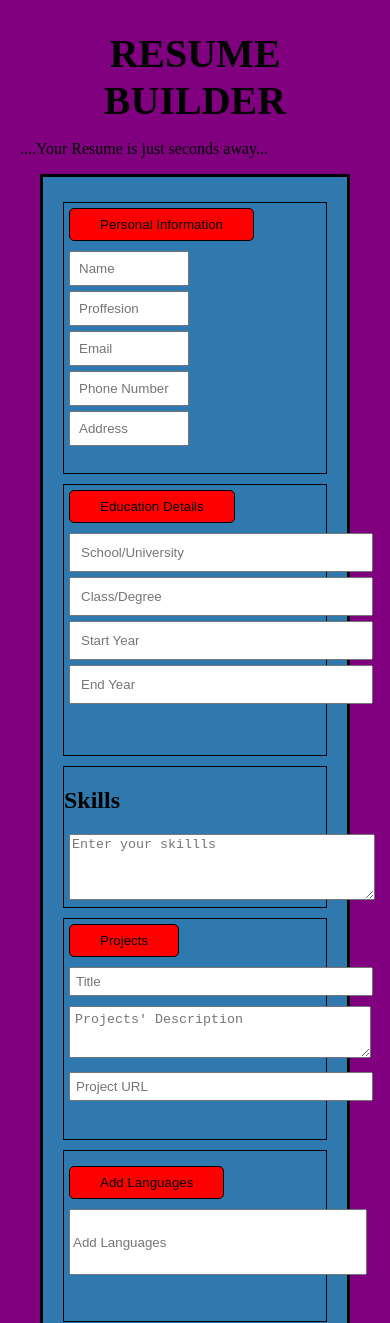
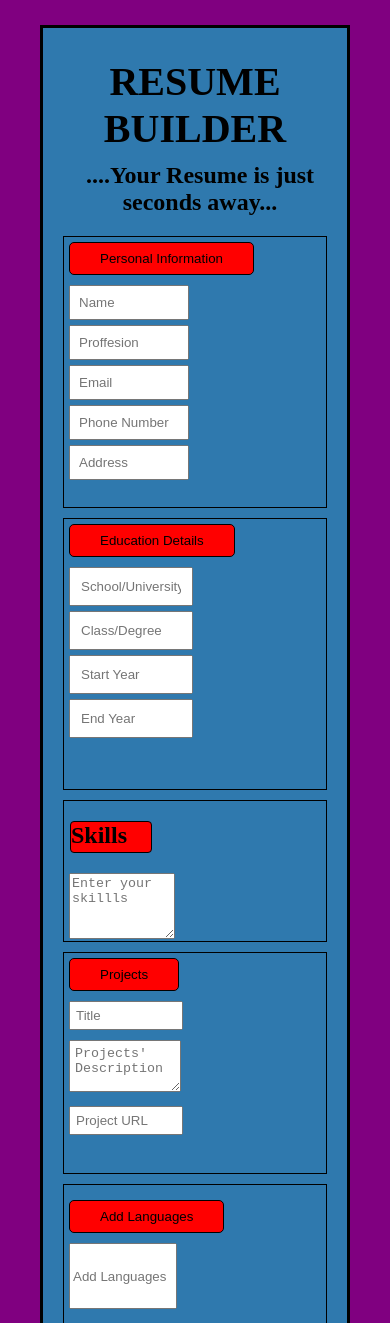
Before and after one commit to KipletingEdwin/Resume-Builder, a React (Create React App) app: page /education in a window 390 px wide. Shown: the top 1323 px of the page. Built offline with nearby package versions, Linux system fonts and the light colour scheme; data requests are answered from the project's data file.

Commit message:
make the page responsive

```diff
--- a/src/App.js
+++ b/src/App.js
@@ -74,10 +74,11 @@ function App() {
 
   return (
     <div className="app">
-      <h4>RESUME BUILDER</h4>
-      <p>....Your Resume is just seconds away...</p>
+
 
       <div className="resume">
+      <h4>RESUME BUILDER</h4>
+      <h6>....Your Resume is just seconds away...</h6>
         <form>
           <PersonalInfo
             formData={formData}
--- a/src/index.css
+++ b/src/index.css
@@ -8,21 +8,20 @@ body {
   height: 2500px;
   padding: 20px;
 }
-.app h4 {
+.resume h4 {
   text-align: center;
   font-size: 2.5rem;
   margin: 10px 10px 5px 10px;
 }
-/* .app p{
+.resume h6{
   text-align: center;
   font-size: 1.5rem;
-  background-color: white;
-  margin: 0px;
-} */
+  margin: 10px 10px 20px 20px;
+}
 
 .resume {
   background-color: rgb(47, 121, 174);
-  height: 1180px;
+  height: 1290px;
   margin: 5px 20px 20px 20px;
   padding: 20px;
   border: 3px solid black;
@@ -76,6 +75,14 @@ body {
   margin-top: 10px;
 
   border: 1px solid black;
+}
+.Skills h2{
+  border: 0.5px solid black;
+  background-color: red;
+  width: 80px;
+  height: 30px;
+  margin-left: 6px;
+  border-radius: 4px;
 }
 
 .Skills textarea {
@@ -169,4 +176,19 @@ body {
   .PersonalInfo input {
     width: 100px;
   }
+  .Education input {
+    width: 100px;
+  }
+  .Languages input {
+    width: 100px;
+  }
+  .Skills textarea {
+    width: 100px;
+  }
+  .Projects input {
+    width: 100px;
+  }
+  .Projects textarea {
+    width: 100px;
+  }
 }
```
